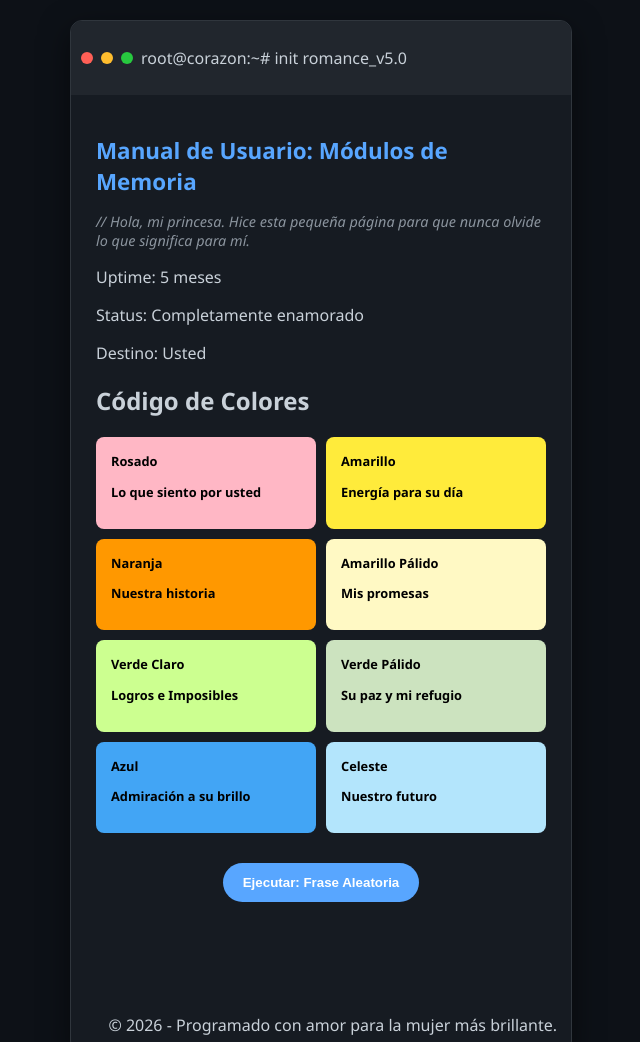
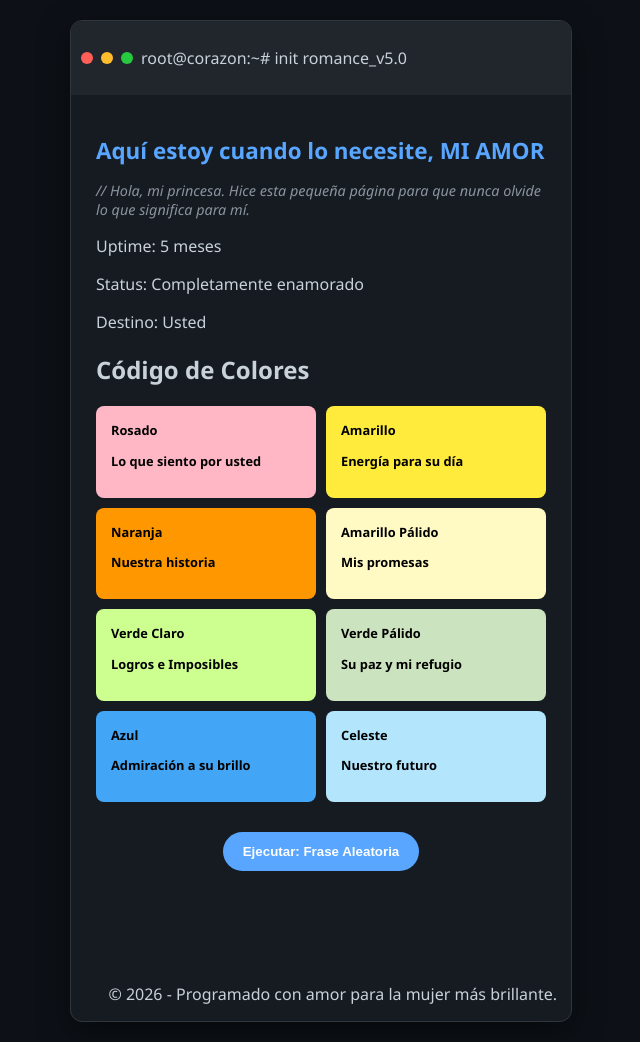
Before and after one commit to DaJo28/para-ella, a plain HTML site: page index.html in a window 1280 px wide. Shown: the top 1042 px of the page, without its empty margins (319-959 px from the left). Drawn offline with Linux system fonts and the light colour scheme.

Commit message:
Pequeño arreglo

```diff
--- a/index.html
+++ b/index.html
@@ -16,7 +16,7 @@
         </header>
 
         <main class="content">
-            <h1>Manual de Usuario: Módulos de Memoria</h1>
+            <h1>Aquí estoy cuando lo necesite, MI AMOR</h1>
             <p class="comment">// Hola, mi princesa. Hice esta pequeña página para que nunca olvide lo que significa para mí.</p>
 
             <div class="stats">
```
